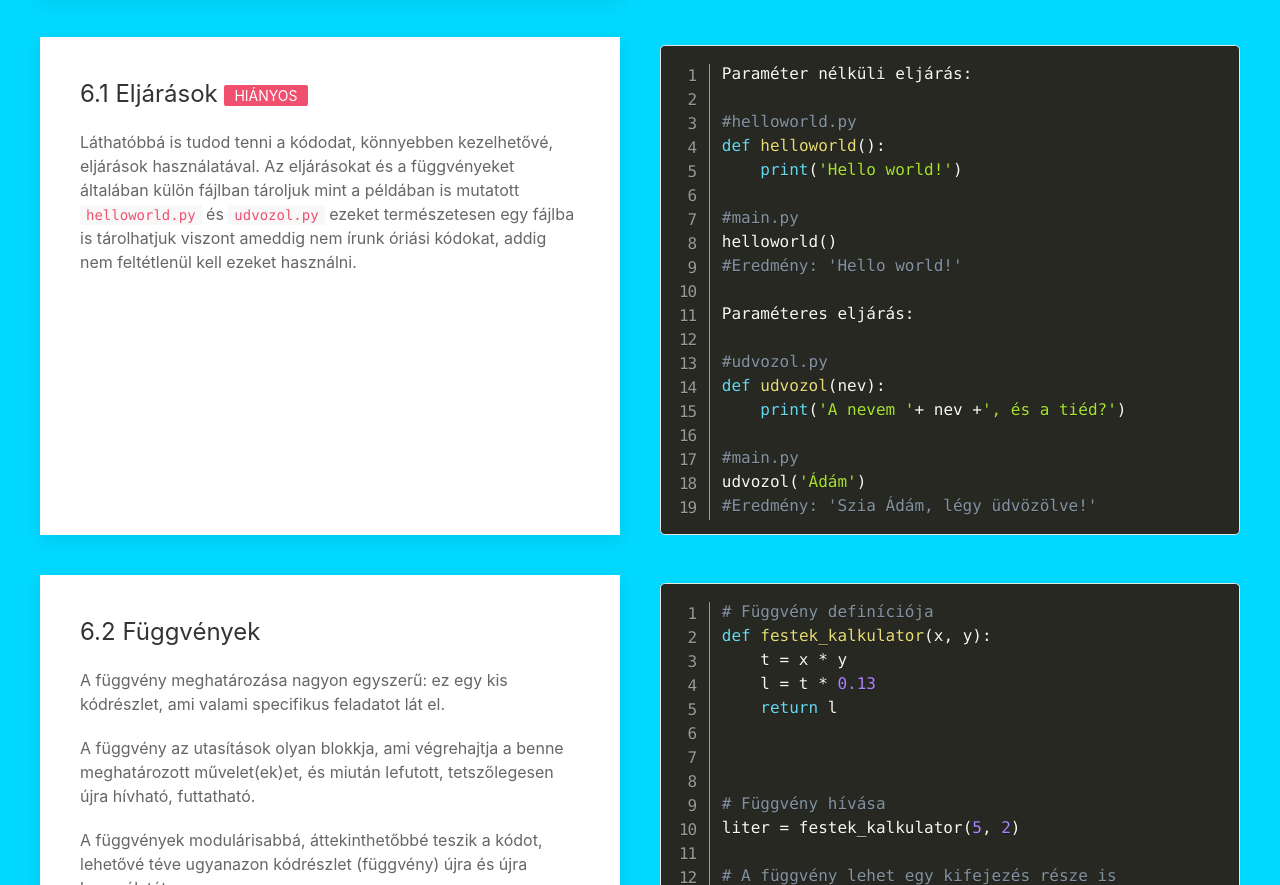
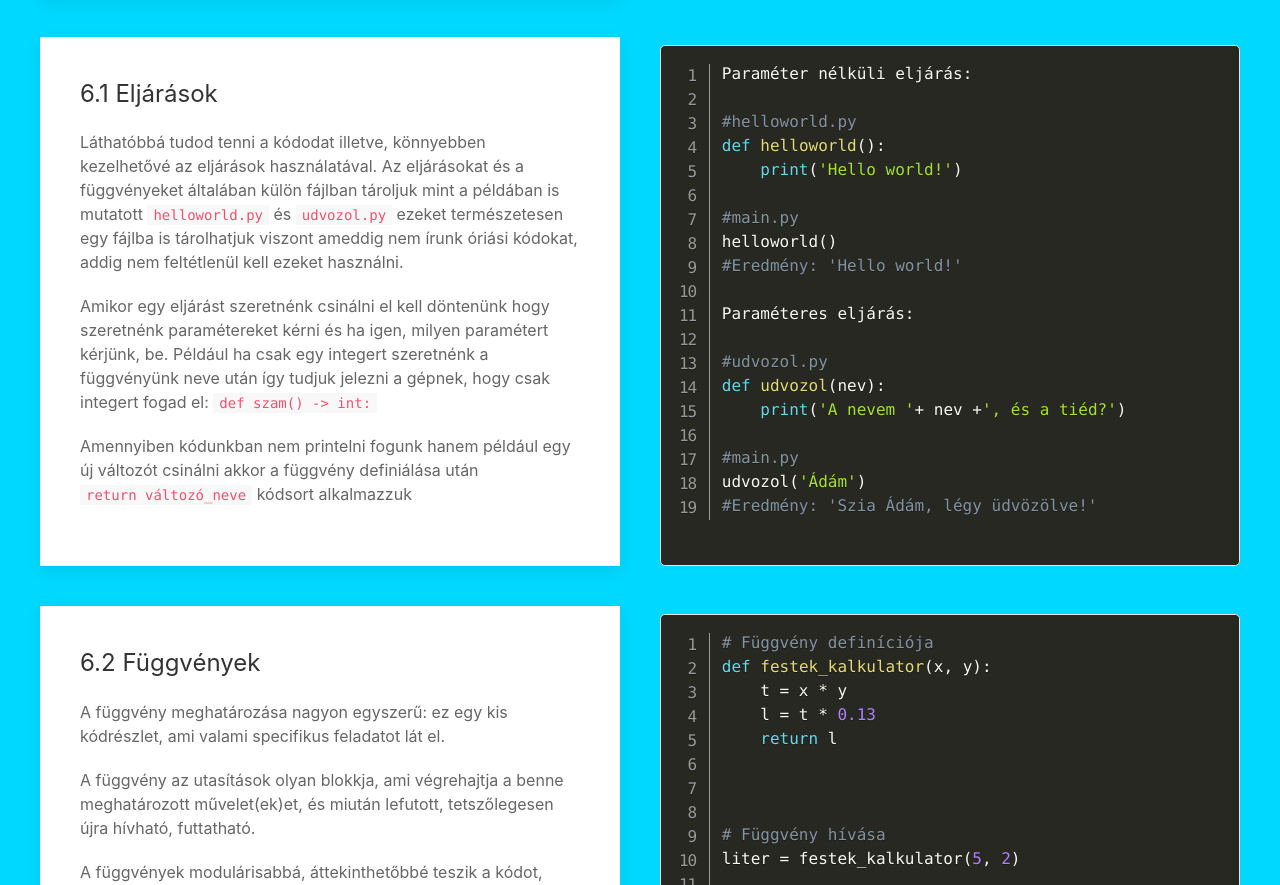
Before and after one commit to gydoma/proggyak-projekt, a plain HTML site: page python.html in a window 1280 px wide. Shown: the part 6413-7298 px from the top of the page. Drawn offline with Linux system fonts and the light colour scheme.

Commit message:
Eljárások kiegészítése

```diff
--- a/python.html
+++ b/python.html
@@ -405,8 +405,11 @@ for i in range(len(allatok)):
                 <div class="uk-child-width-expand@m uk-grid-match" uk-grid>
                     <div>
                         <div class="uk-card uk-card-default uk-card-body">
-                            <h3>6.1 Eljárások <span class="uk-label uk-label-danger">Hiányos</span></h3>
-                            <p>Láthatóbbá is tudod tenni a kódodat, könnyebben kezelhetővé, eljárások használatával. Az eljárásokat és a függvényeket általában külön fájlban tároljuk mint a példában is mutatott <code>helloworld.py</code> és <code>udvozol.py</code> ezeket természetesen egy fájlba is tárolhatjuk viszont ameddig nem írunk óriási kódokat, addig nem feltétlenül kell ezeket használni. </p>
+                            <h3>6.1 Eljárások</h3>
+                            <p>Láthatóbbá tudod tenni a kódodat illetve, könnyebben kezelhetővé az eljárások használatával. Az eljárásokat és a függvényeket általában külön fájlban tároljuk mint a példában is mutatott <code>helloworld.py</code> és <code>udvozol.py</code> ezeket természetesen egy fájlba is tárolhatjuk viszont ameddig nem írunk óriási kódokat, addig nem feltétlenül kell ezeket használni.</p>
+                            <p>Amikor egy eljárást szeretnénk csinálni el kell döntenünk hogy szeretnénk paramétereket kérni és ha igen, milyen paramétert kérjünk, be. Például ha csak egy integert szeretnénk a függvényünk neve után így tudjuk jelezni a gépnek, hogy csak integert fogad el: <code>def szam() -&gt; int:</code>
+                            <p>Amennyiben kódunkban nem printelni fogunk hanem például egy új változót csinálni akkor a függvény definiálása után <code>return változó_neve</code> kódsort alkalmazzuk</p>
+                            </p>
                         </div>
                     </div>
                     <div>
```
